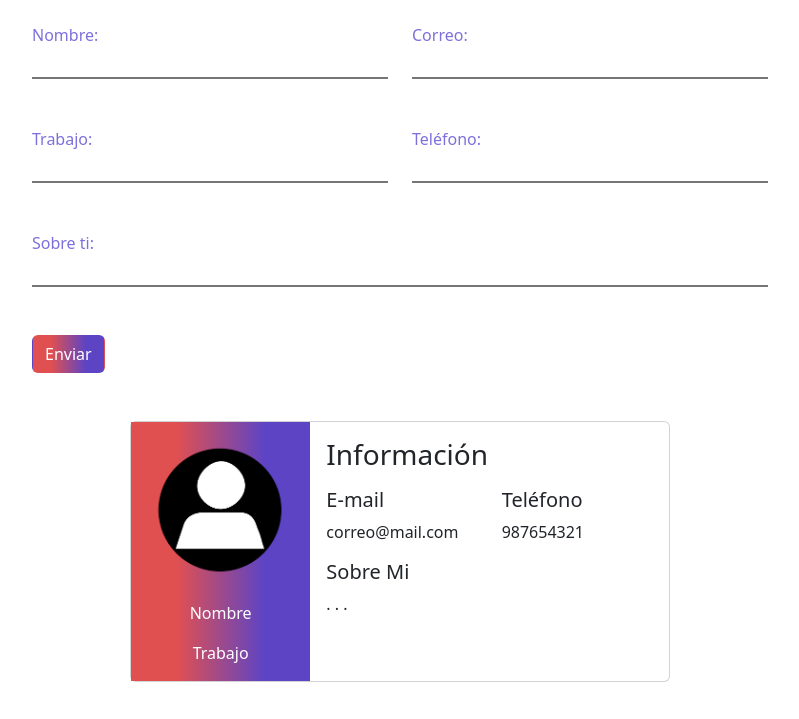
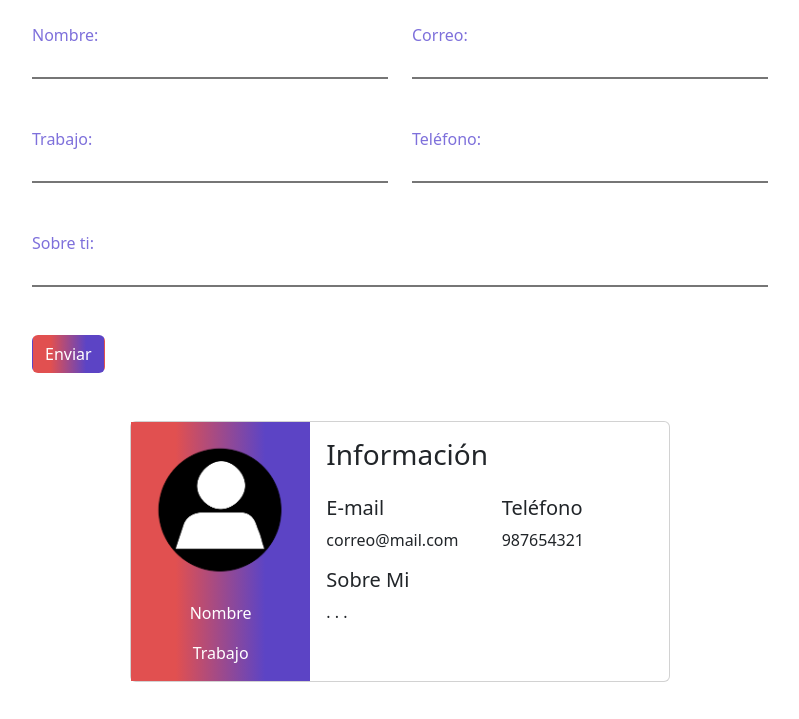
Before and after one commit to fVillaSymmes/Desaf-o-SafeMe, a plain HTML site: page index.html in a window 1280 px wide. Shown: the part 81-800 px from the top of the page, without its empty margins (240-1039 px from the left). Drawn offline with nearby package versions, Linux system fonts and the light colour scheme.

Commit message:
pequeña corrección a la disposición de los elementos

```diff
--- a/index.html
+++ b/index.html
@@ -60,12 +60,12 @@
                   <div class="col-md-8">
                     <div class="card-body">
                       <h3 class="card-title">Información</h3>
-                      <div class="row mt-3">
-                        <div class="col">
+                      <div class="row">
+                        <div class="col mt-3">
                             <h5 class="card-title">E-mail</h5>
                             <p id="mailTarjeta" class="card-text">correo@mail.com</p>
                         </div>
-                        <div class="col">
+                        <div class="col mt-3">
                             <h5 class="card-title">Teléfono</h5>
                             <p id="telefonoTarjeta" class="card-text">987654321</p>
                         </div>
```
